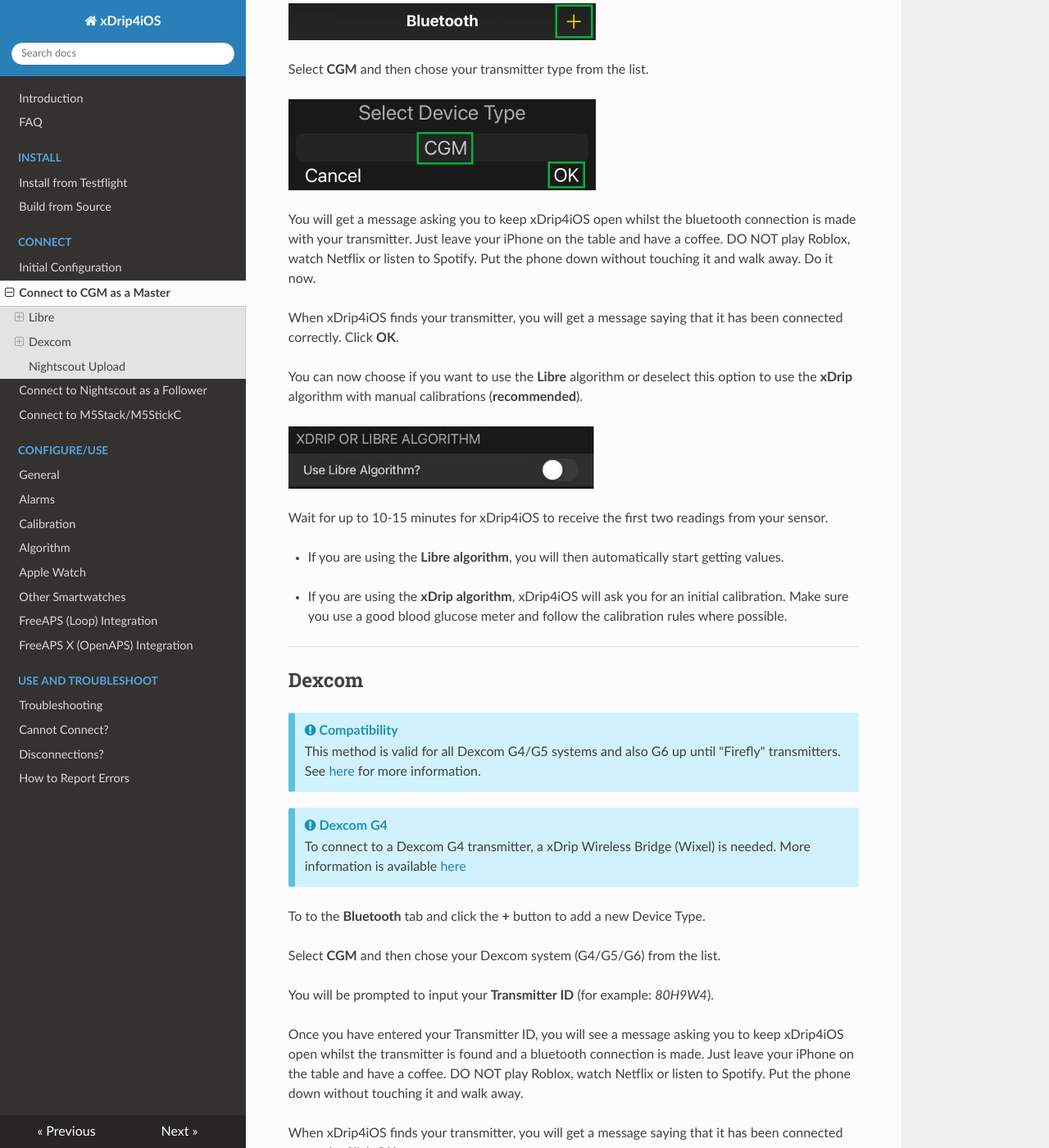
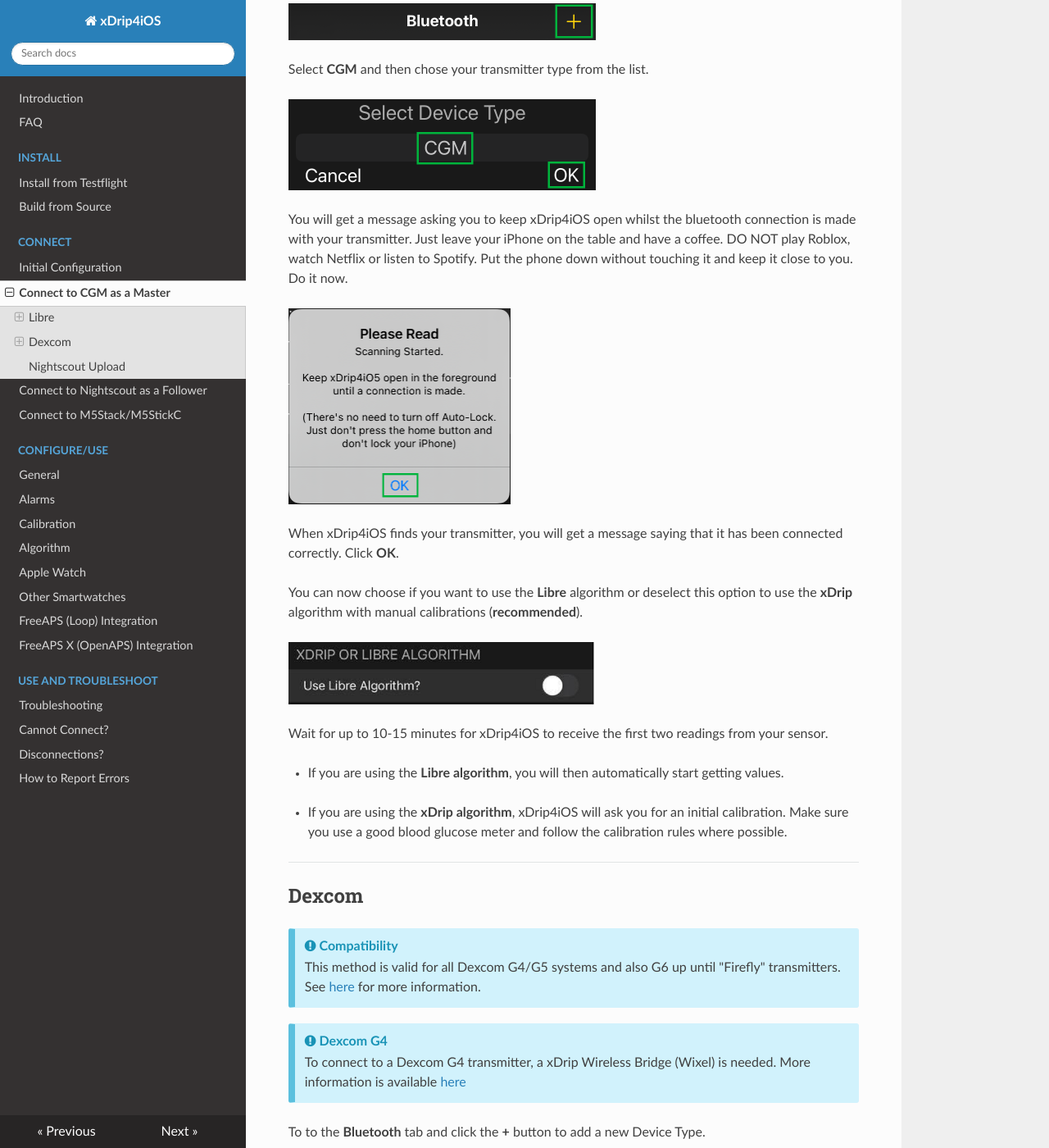
Before and after one commit to paulplant/xdrip4ios_docs, an MkDocs documentation site: the page built from docs/connect/cgm.md, in a window 1280 px wide and 1400 px high, scrolled down 4987 px. Shown: the whole window at 82% size. Built offline with MkDocs 1.6.1, drawn with Linux system fonts in a browser that asks for light colours; nearby versions of some CDN libraries; old or Windows-style settings are respelled for this version of MkDocs; some of the changed text lies outside the part shown.

Commit message:
Add images 2

```diff
--- a/docs/connect/cgm.md
+++ b/docs/connect/cgm.md
@@ -61,9 +61,9 @@ If you get an error message, please repeat adding the Libre 2 and scan again.
 
 <img src="../L2DirectComplete.png" style="zoom:50%;" />
 
-Once your sensor has been scanned successfully, you will see a message asking you to keep xDrip4iOS open whilst the Bluetooth connection is made. Just leave your iPhone on the table and have a coffee. DO NOT play Roblox, watch Netflix or listen to Spotify. Put the phone down without touching it and walk away.
+Once your sensor has been scanned successfully, you will see a message asking you to keep xDrip4iOS open whilst the Bluetooth connection is made. Just leave your iPhone on the table and have a coffee. DO NOT play Roblox, watch Netflix or listen to Spotify. Put the phone down without touching it and keep it close to you.
 
-<img src="../L2DirectRead.png" style="zoom:50%;" />
+<img src="../Scanning.png" style="zoom:50%;" />
 
 When xDrip4iOS finds your sensor, you will get a message saying the the sensor has been connected correctly. Click **OK**.
 
@@ -106,7 +106,9 @@ Select **CGM** and then chose your transmitter type from the list.
 
 <img src="../SelectCGM.png" style="zoom:50%;" />
 
-You will get a message asking you to keep xDrip4iOS open whilst the bluetooth connection is made with your transmitter. Just leave your iPhone on the table and have a coffee. DO NOT play Roblox, watch Netflix or listen to Spotify. Put the phone down without touching it and walk away. Do it now.
+You will get a message asking you to keep xDrip4iOS open whilst the bluetooth connection is made with your transmitter. Just leave your iPhone on the table and have a coffee. DO NOT play Roblox, watch Netflix or listen to Spotify. Put the phone down without touching it and keep it close to you. Do it now.
+
+<img src="../Scanning.png" style="zoom:50%;" />
 
 When xDrip4iOS finds your transmitter, you will get a message saying that it has been connected correctly. Click **OK**.
 
@@ -129,27 +131,45 @@ ___
 !!!info "Compatibility"
     This method is valid for all Dexcom G4/G5 systems and also G6 up until "Firefly" transmitters. See [here](../index.md#dexcom) for more information.
 
-
 !!!info "Dexcom G4"
     To connect to a Dexcom G4 transmitter, a xDrip Wireless Bridge (Wixel) is needed. More information is available [here](http://www.nightscout.info/wiki/welcome/nightscout-with-xdrip-wireless-bridge)
 
 To to the **Bluetooth** tab and click the **+** button to add a new Device Type.
 
+<img src="../BluetoothAdd.png" style="zoom:50%;" />
+
 Select **CGM** and then chose your Dexcom system (G4/G5/G6) from the list.
+
+<img src="../SelectCGM.png" style="zoom:50%;" />
 
 You will be prompted to input your **Transmitter ID** (for example: *80H9W4*).
 
-Once you have entered your Transmitter ID, you will see a message asking you to keep xDrip4iOS open whilst the transmitter is found and a bluetooth connection is made. Just leave your iPhone on the table and have a coffee. DO NOT play Roblox, watch Netflix or listen to Spotify. Put the phone down without touching it and walk away.
+<img src="../DexSN.png" style="zoom:50%;" />
+
+Once you have entered your Transmitter ID, you will see a message asking you to keep xDrip4iOS open whilst the transmitter is found and a bluetooth connection is made. Just leave your iPhone on the table and have a coffee. DO NOT play Roblox, watch Netflix or listen to Spotify. Put the phone down without touching it and stay close to it.
+
+<img src="../Scanning.png" style="zoom:50%;" />
+
+<img src="../DexScan.png" style="zoom:50%;" />
 
 When xDrip4iOS finds your transmitter, you will get a message saying that it has been connected correctly. Click **OK**.
 
 ### Dexcom Share Upload
 
-You can configure xDrip4iOS to upload your sensor data to your **Dexcom Share** account. This way, your healthcare team can still access your data and it will be available to view inside  **Clarity** for reporting.
+You can configure xDrip4iOS to upload your sensor data to your **Dexcom Share** account.
+
+!!!info "Dexcom Share"
+    You must have an invitation sent (even to yourself) by the Dexcom app to enable sharing. You can then use xDrip4iOS to share your data with any follower app (official and third party).
+
+This will not upload your data inside **Clarity** as only the Dexcom app can do this.
 
 In the Settings Menu, enable **Upload to Dexcom Share**, enter you account/user name and password.
 
 If you are inside the US, then also select the **Use Dexcom US Servers** option. If you are anywhere else (Canada, Europe etc, **do not** select this option)
+
+<img src="../DexShare.png" style="zoom:50%;" />
+
+</br>
 
 ___
 ## Nightscout Upload
```
Also changed, not shown: docs/install/testflight.md (+6 -0 lines), docs/connect/DexSN.png (added), docs/connect/DexScan.png (added), docs/connect/DexShare.png (added), docs/connect/Scanning.png (renamed from docs/connect/L2DirectRead.png), docs/install/TestFlight08.png (added), docs/install/TestFlight09.png (added), docs/install/TestFlight10.png (added), 1 other file.
